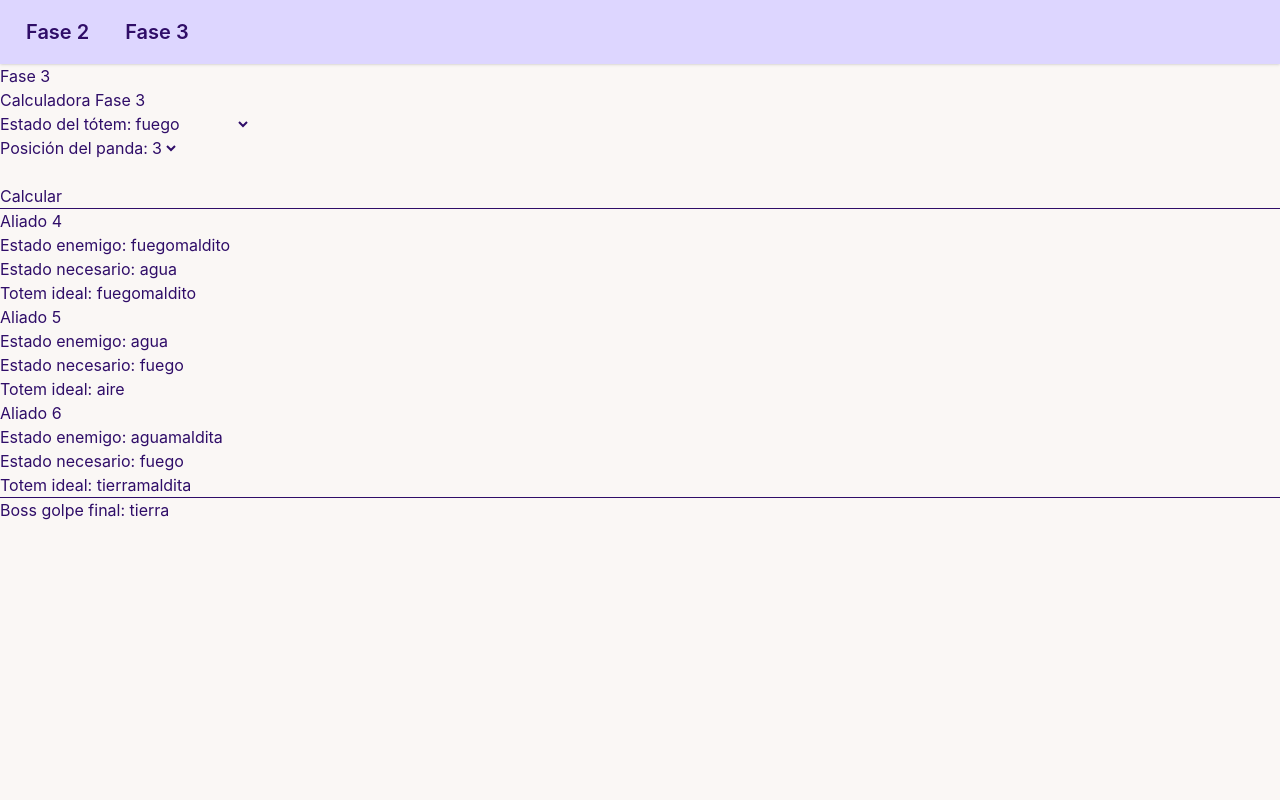
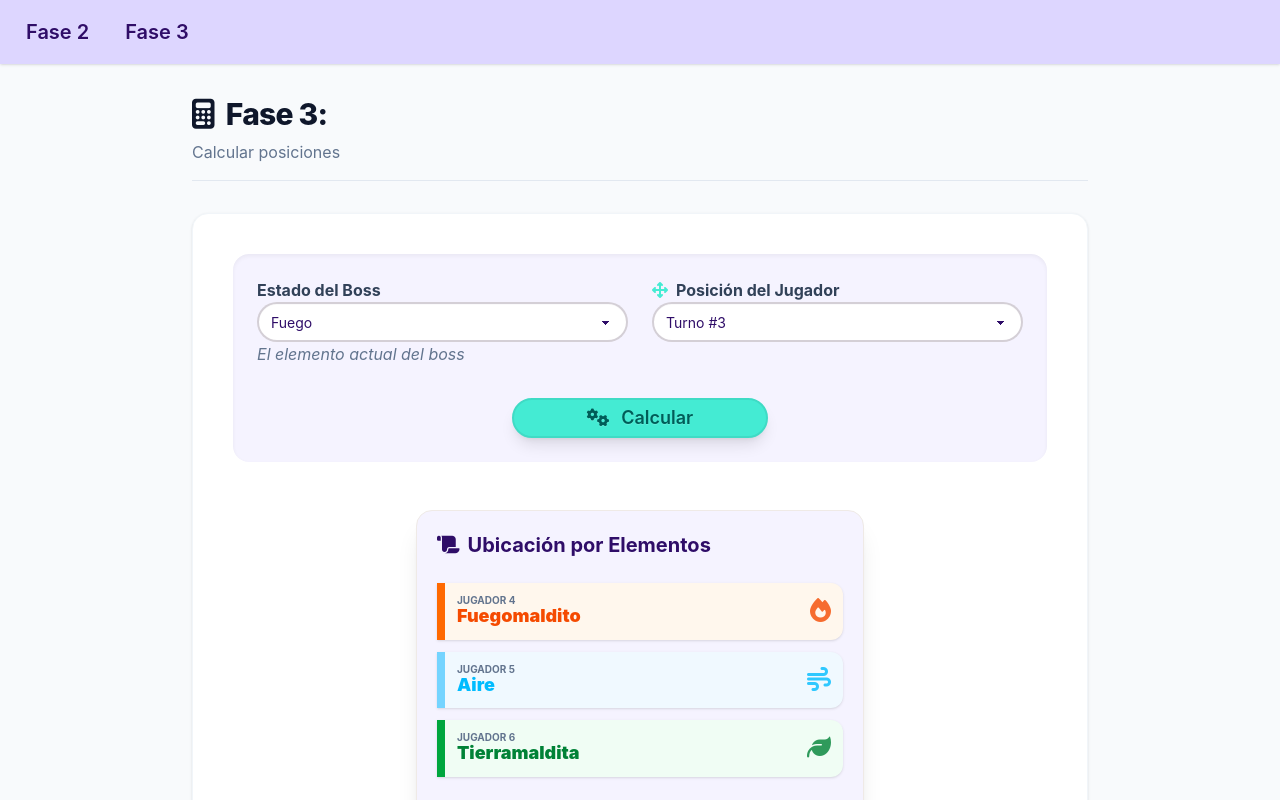
Before and after one commit to verocamiz/sabanas-helper, an Angular app: page /fase3 in a window 1280 px wide. Both pictures are taken after a click on the button "Calcular". Shown: the top 800 px of the page. Built offline with nearby package versions, Linux system fonts and the light colour scheme.

Commit message:
added fase3 styles

```diff
--- a/src/app/components/fase2-calculator/fase2-calculator.html
+++ b/src/app/components/fase2-calculator/fase2-calculator.html
@@ -24,14 +24,14 @@
     <div class="form-control w-full">
       <label class="label">
         <span class="label-text font-bold text-slate-700 flex items-center gap-2">
-          <i class="fa-solid fa-dragon text-primary"></i> Estado del Boss
+         Estado del Boss
         </span>
       </label>
       <select
         [(ngModel)]="estadoPanda"
         class="select select-bordered w-full bg-white transition-all focus:ring-2 focus:ring-primary/20">
         <option disabled selected value="">Selecciona elemento...</option>
-        <option *ngFor="let e of estados" [value]="e">{{e}}</option>
+        <option *ngFor="let e of estados" [value]="e">{{e | titlecase}}</option>
       </select>
       <label class="label">
         <span class="label-text-alt text-slate-500 italic">El elemento actual del boss</span>
@@ -49,9 +49,7 @@
         class="select select-bordered  w-full bg-white transition-all focus:ring-2 focus:ring-primary/20">
         <option *ngFor="let n of [1,2,3,4,5,6]" [value]="n">Turno #{{n}}</option>
       </select>
-      <label class="label">
-        <span class="label-text-alt text-slate-500 italic">Posición del jugador</span>
-      </label>
+
     </div>
 
   </div>
@@ -79,23 +77,55 @@
   <h3>Boss golpe final: {{estadoBoss}}</h3>
 </div> -->
 
+<div class="flex justify-center p-4 w-full">
+<div *ngIf="resultados.length > 0" class="card w-full max-w-md bg-base-100 shadow-xl border border-base-200 bg-violet-50 ">
+  <div class="card-body p-5">
 
-<div *ngIf="resultados.length > 0" class="card w-96 bg-base-100 shadow-sm ">
-  <div class="card-body">
-    <div class="flex justify-between">
-      <h2 class="text-xl font-bold">Ubicación por elementos:</h2>
+    <h2 class="text-xl  flex items-center gap-2 mb-4 font-bold">
+      <i class="fas fa-scroll"></i>
+      Ubicación por Elementos
+    </h2>
+
+    <div class="flex flex-col gap-3">
+      <div *ngFor="let r of resultados"
+           class="flex items-center justify-between p-3 rounded-r-xl border-l-8 shadow-sm transition-all hover:bg-white"
+           [ngClass]="[getEstilo(r.totemIdeal).bg, getEstilo(r.totemIdeal).border]">
+
+        <div class="flex items-center gap-3">
+          <div>
+            <p class="text-[10px] uppercase font-bold text-slate-500 leading-none">Jugador {{r.aliado}}</p>
+            <p class="text-lg font-black leading-tight" [ngClass]="getEstilo(r.totemIdeal).css">
+              {{r.totemIdeal | titlecase}}
+            </p>
+          </div>
+        </div>
+
+        <div class="text-2xl opacity-80" [ngClass]="getEstilo(r.totemIdeal).css">
+          <i [class]="getEstilo(r.totemIdeal).icon"></i>
+        </div>
+      </div>
     </div>
-    <ul class="mt-6 flex flex-col gap-2 text-xs">
-      <li *ngFor="let r of resultados">
-        <i class="fas fa-user mr-2"></i>
-        <span class="text-lg"> Jugador {{r.aliado}}: {{r.totemIdeal}}</span>
-      </li>
 
-    </ul>
+    <div *ngIf="estadoBoss"
+         class="mt-6 p-4 rounded-xl bg-white border-b-4 flex items-center gap-4 animate-pulse"
+         [ngClass]="getEstilo(estadoBoss).border">
 
-    <div *ngIf="estadoBoss">
-      <h3 class="text-lg"> La ulti del Boss es del elemento: {{estadoBoss}}</h3>
+      <div class="text-3xl" [ngClass]="getEstilo(estadoBoss).css">
+        <i class="fas fa-exclamation-triangle"></i>
+      </div>
+
+      <div class="flex-1">
+        <p class="text-xs font-bold text-slate-400 uppercase">Ataque Final del Boss</p>
+        <p class= "font-medium">
+          Elemento: <span class="font-black" [ngClass]="getEstilo(estadoBoss).css">{{estadoBoss |titlecase}}
+          </span>
+        </p>
+      </div>
+      <div class="text-2xl opacity-80" [ngClass]="getEstilo(estadoBoss).css">
+          <i [class]="getEstilo(estadoBoss).icon"></i>
+        </div>
     </div>
 
   </div>
 </div>
+</div>
--- a/src/app/components/fase2-calculator/fase2-calculator.ts
+++ b/src/app/components/fase2-calculator/fase2-calculator.ts
@@ -1,13 +1,13 @@
 // src/app/pages/fase2/fase2-calculator.component.ts
 import { Component } from '@angular/core';
 import { FormsModule } from '@angular/forms';
-import { CommonModule } from '@angular/common';
+import { CommonModule, TitleCasePipe } from '@angular/common';
 import { TotemService, Estado } from '../../services/totem';
 
 @Component({
   selector: 'app-fase2-calculator',
   standalone: true,
-  imports: [CommonModule, FormsModule],
+  imports: [CommonModule, FormsModule,TitleCasePipe],
   templateUrl: './fase2-calculator.html'
 })
 export class Fase2CalculatorComponent {
@@ -28,4 +28,16 @@ export class Fase2CalculatorComponent {
     this.resultados = r.resultados;
     this.estadoBoss = r.estadoBoss;
   }
+
+  // Define el mapeo de estilos e iconos (Ajustado a Font Awesome v5)
+getEstilo(elemento: string) {
+  const mapa: any = {
+    'fuego':  { icon: 'fas fa-fire',     css: 'text-orange-600', bg: 'bg-orange-50',  border: 'border-orange-500' },
+    'agua':   { icon: 'fas fa-tint',     css: 'text-blue-600',   bg: 'bg-blue-50',    border: 'border-blue-500' },
+    'tierra': { icon: 'fas fa-leaf',     css: 'text-green-700',  bg: 'bg-green-50',   border: 'border-green-600' },
+    'aire':   { icon: 'fas fa-wind',     css: 'text-sky-400',    bg: 'bg-sky-50',     border: 'border-sky-300' }
+  };
+  // Valor por defecto por si el elemento no coincide
+  return mapa[elemento] || { icon: 'fas fa-question-circle', css: 'text-gray-500', bg: 'bg-gray-100', border: 'border-gray-300' };
 }
+}
--- a/src/app/components/fase3-calculator/fase3-calculator.html
+++ b/src/app/components/fase3-calculator/fase3-calculator.html
@@ -1,7 +1,8 @@
-<h2>Calculadora Fase 3</h2>
+<!-- src/app/pages/fase2/fase2-calculator.component.html -->
 
-<div>
-  <label>Estado del tótem:</label>
+
+<!-- <div>
+  <label>Estado del boss:</label>
   <select [(ngModel)]="estadoPanda">
     <option *ngFor="let e of estados" [value]="e">{{e}}</option>
   </select>
@@ -15,10 +16,56 @@
 </div>
 
 <br>
-<button (click)="calcular()">Calcular</button>
-<hr>
+ <button class="btn btn-primary" (click)="calcular()">Calcular</button> -->
 
-<div *ngFor="let r of resultados">
+ <div class="bg-violet-50 p-6 rounded-2xl shadow-inner mb-8">
+  <div class="grid grid-cols-1 md:grid-cols-2 gap-6">
+
+    <div class="form-control w-full">
+      <label class="label">
+        <span class="label-text font-bold text-slate-700 flex items-center gap-2">
+         Estado del Boss
+        </span>
+      </label>
+      <select
+        [(ngModel)]="estadoPanda"
+        class="select select-bordered w-full bg-white transition-all focus:ring-2 focus:ring-primary/20">
+        <option disabled selected value="">Selecciona elemento...</option>
+        <option *ngFor="let e of estados" [value]="e">{{e | titlecase}}</option>
+      </select>
+      <label class="label">
+        <span class="label-text-alt text-slate-500 italic">El elemento actual del boss</span>
+      </label>
+    </div>
+
+    <div class="form-control w-full">
+      <label class="label">
+        <span class="label-text font-bold text-slate-700 flex items-center gap-2">
+          <i class="fa-solid fa-arrows-up-down-left-right text-primary"></i> Posición del Jugador
+        </span>
+      </label>
+      <select
+        [(ngModel)]="posPanda" (ngModelChange)="posPanda = +$event"
+        class="select select-bordered  w-full bg-white transition-all focus:ring-2 focus:ring-primary/20">
+        <option *ngFor="let n of [1,2,3,4,5,6]" [value]="n">Turno #{{n}}</option>
+      </select>
+
+    </div>
+
+  </div>
+
+  <div class="mt-8 flex justify-center">
+    <button
+      class="btn btn-primary btn-wide text-lg shadow-lg hover:scale-105 active:scale-95 transition-all gap-3"
+      (click)="calcular()">
+      <i class="fa-solid fa-gears"></i>
+      Calcular
+    </button>
+  </div>
+</div>
+
+
+<!-- <div *ngFor="let r of resultados">
   <h4>Aliado {{r.aliado}}</h4>
   <p>Estado enemigo: {{r.estadoEnemigo}}</p>
   <p>Estado necesario: {{r.estadoNecesario}}</p>
@@ -28,4 +75,57 @@
 <hr>
 <div *ngIf="estadoBoss">
   <h3>Boss golpe final: {{estadoBoss}}</h3>
+</div> -->
+
+<div class="flex justify-center p-4 w-full">
+<div *ngIf="resultados.length > 0" class="card w-full max-w-md bg-base-100 shadow-xl border border-base-200 bg-violet-50 ">
+  <div class="card-body p-5">
+
+    <h2 class="text-xl  flex items-center gap-2 mb-4 font-bold">
+      <i class="fas fa-scroll"></i>
+      Ubicación por Elementos
+    </h2>
+
+    <div class="flex flex-col gap-3">
+      <div *ngFor="let r of resultados"
+           class="flex items-center justify-between p-3 rounded-r-xl border-l-8 shadow-sm transition-all hover:bg-white"
+           [ngClass]="[getEstilo(r.totemIdeal).bg, getEstilo(r.totemIdeal).border]">
+
+        <div class="flex items-center gap-3">
+          <div>
+            <p class="text-[10px] uppercase font-bold text-slate-500 leading-none">Jugador {{r.aliado}}</p>
+            <p class="text-lg font-black leading-tight" [ngClass]="getEstilo(r.totemIdeal).css">
+              {{r.totemIdeal | titlecase}}
+            </p>
+          </div>
+        </div>
+
+        <div class="text-2xl opacity-80" [ngClass]="getEstilo(r.totemIdeal).css">
+          <i [class]="getEstilo(r.totemIdeal).icon"></i>
+        </div>
+      </div>
+    </div>
+
+    <div *ngIf="estadoBoss"
+         class="mt-6 p-4 rounded-xl bg-white border-b-4 flex items-center gap-4 animate-pulse"
+         [ngClass]="getEstilo(estadoBoss).border">
+
+      <div class="text-3xl" [ngClass]="getEstilo(estadoBoss).css">
+        <i class="fas fa-exclamation-triangle"></i>
+      </div>
+
+      <div class="flex-1">
+        <p class="text-xs font-bold text-slate-400 uppercase">Ataque Final del Boss</p>
+        <p class= "font-medium">
+          Elemento: <span class="font-black" [ngClass]="getEstilo(estadoBoss).css">{{estadoBoss |titlecase}}
+          </span>
+        </p>
+      </div>
+      <div class="text-2xl opacity-80" [ngClass]="getEstilo(estadoBoss).css">
+          <i [class]="getEstilo(estadoBoss).icon"></i>
+        </div>
+    </div>
+
+  </div>
 </div>
+</div>
--- a/src/app/components/fase3-calculator/fase3-calculator.ts
+++ b/src/app/components/fase3-calculator/fase3-calculator.ts
@@ -27,4 +27,20 @@ export class Fase3CalculatorComponent {
     this.resultados = r.resultados;
     this.estadoBoss = r.estadoBoss;
   }
+
+  getEstilo(elemento: string) {
+  const mapa: any = {
+    'fuego':  { icon: 'fas fa-fire',     css: 'text-orange-600', bg: 'bg-orange-50',  border: 'border-orange-500' },
+    'agua':   { icon: 'fas fa-tint',     css: 'text-blue-600',   bg: 'bg-blue-50',    border: 'border-blue-500' },
+    'tierra': { icon: 'fas fa-leaf',     css: 'text-green-700',  bg: 'bg-green-50',   border: 'border-green-600' },
+    'aire':   { icon: 'fas fa-wind',     css: 'text-sky-400',    bg: 'bg-sky-50',     border: 'border-sky-300' },
+    'fuegomaldito':  { icon: 'fas fa-fire',     css: 'text-orange-600', bg: 'bg-orange-50',  border: 'border-orange-500' },
+    'aguamaldita':   { icon: 'fas fa-tint',     css: 'text-blue-600',   bg: 'bg-blue-50',    border: 'border-blue-500' },
+    'tierramaldita': { icon: 'fas fa-leaf',     css: 'text-green-700',  bg: 'bg-green-50',   border: 'border-green-600' },
+    'airemaldito':   { icon: 'fas fa-wind',     css: 'text-sky-400',    bg: 'bg-sky-50',     border: 'border-sky-300' }
+  };
+  // Valor por defecto por si el elemento no coincide
+  return mapa[elemento] || { icon: 'fas fa-question-circle', css: 'text-gray-500', bg: 'bg-gray-100', border: 'border-gray-300' };
 }
+
+}
--- a/src/app/pages/fase2/fase2.html
+++ b/src/app/pages/fase2/fase2.html
@@ -5,7 +5,7 @@
 
     <div class="mb-8 border-b border-slate-200 pb-4">
       <h2 class="text-3xl font-extrabold text-slate-900 tracking-tight flex items-center gap-3">
-        <i class="fa-solid fa-calculator text-primary"></i>
+        <i class="fas fa-calculator"></i>
         Fase 2:
       </h2>
       <p class="text-slate-500 mt-2"> Calcular posiciones</p>
--- a/src/app/pages/fase3/fase3.html
+++ b/src/app/pages/fase3/fase3.html
@@ -1,3 +1,19 @@
-<h2>Fase 3</h2>
 
-<app-fase3-calculator></app-fase3-calculator>
+<div class="min-h-screen bg-slate-50 py-8 px-4 sm:px-6 lg:px-8">
+
+  <div class="max-w-4xl mx-auto">
+
+    <div class="mb-8 border-b border-slate-200 pb-4">
+      <h2 class="text-3xl font-extrabold text-slate-900 tracking-tight flex items-center gap-3">
+        <i class="fas fa-calculator"></i>
+        Fase 3:
+      </h2>
+      <p class="text-slate-500 mt-2"> Calcular posiciones</p>
+    </div>
+
+    <div class="bg-white rounded-2xl shadow-sm border border-slate-100 p-6 md:p-10">
+      <app-fase3-calculator></app-fase3-calculator>
+    </div>
+
+  </div>
+</div>
```
